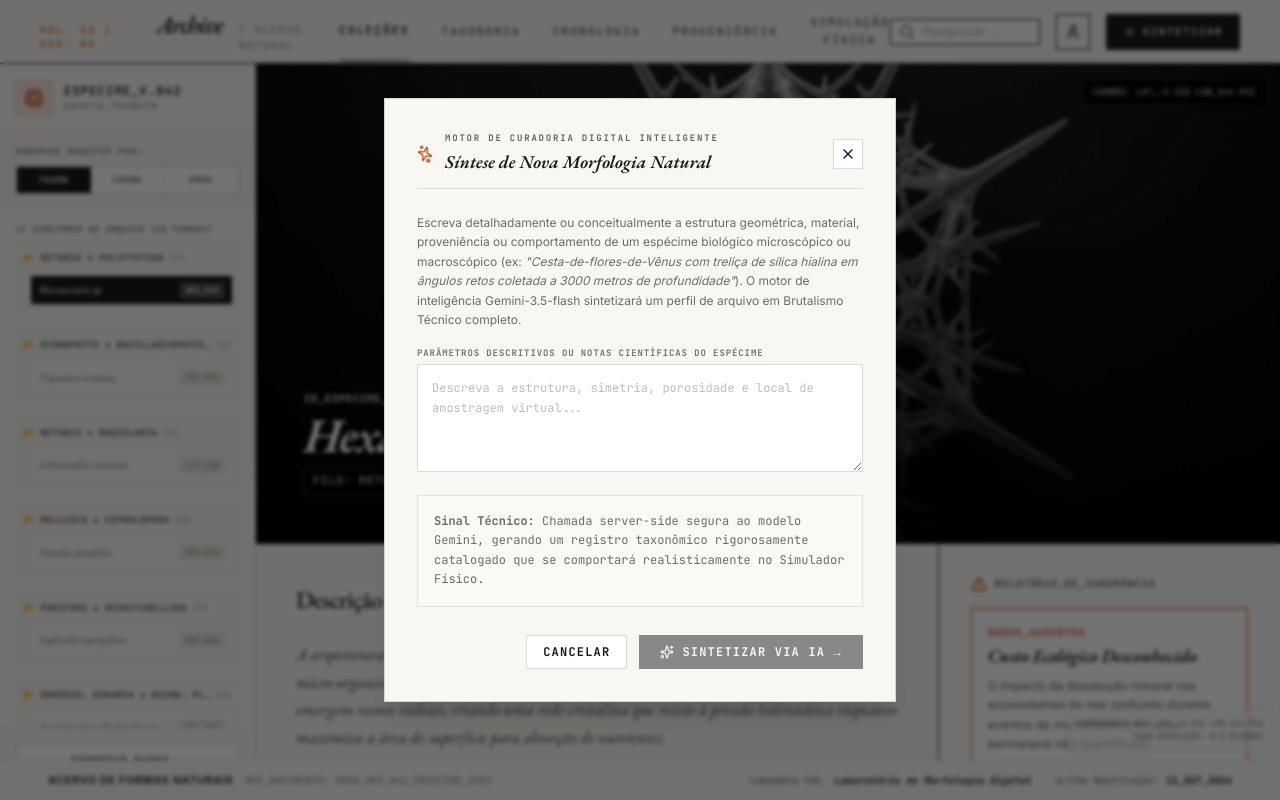
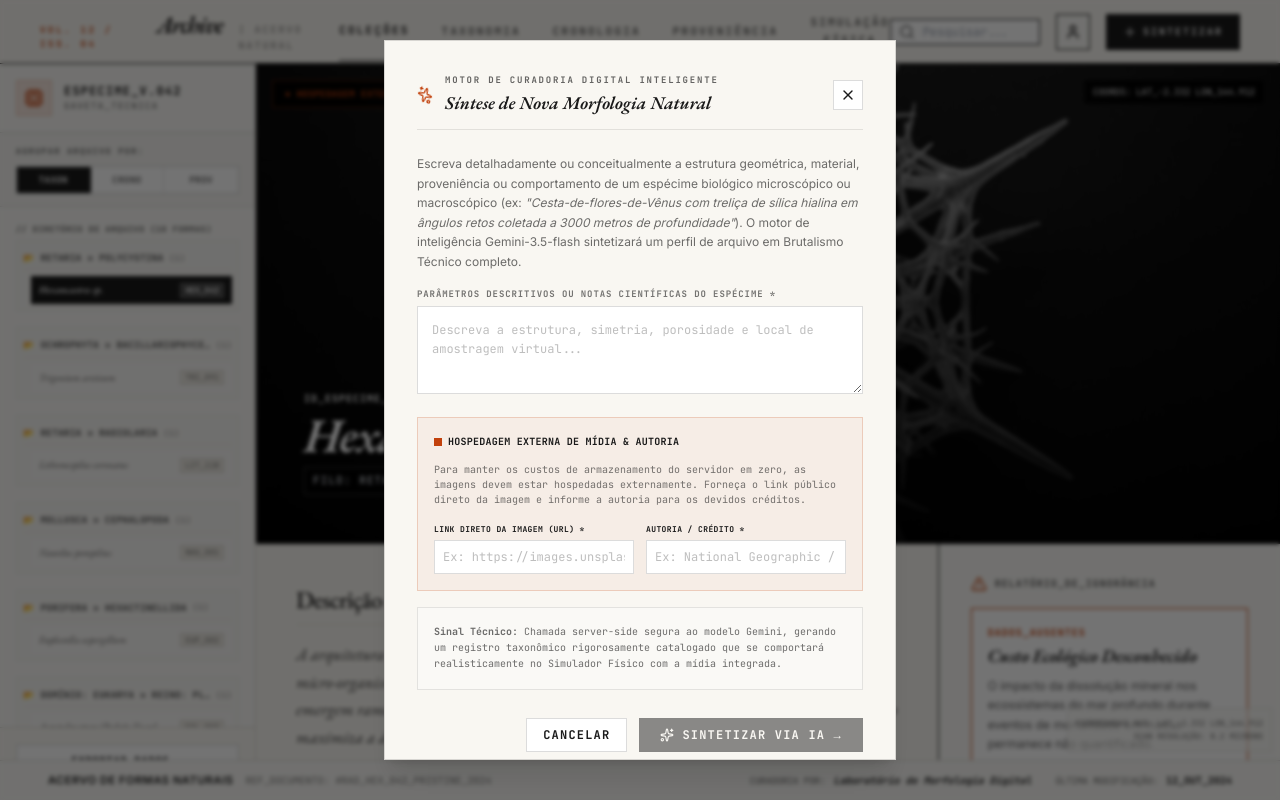
Before and after one commit to deimosAzar/Arquivo, a React (Vite) app: page / in a window 1280 px wide. Both pictures are taken after a click on the button "SINTETIZAR". Shown: the top 800 px of the page. Built offline with nearby package versions, Linux system fonts and the light colour scheme.

Commit message:
feat(synthesizer): add support for custom image metadata
Include fields for user-provided image URLs and author attribution when synthesizing new specimens. Update the Specimen interface to store author information.

```diff
--- a/src/App.tsx
+++ b/src/App.tsx
@@ -115,6 +115,8 @@ export default function App() {
 
   // AI curator input & logger states
   const [customSpecimenPrompt, setCustomSpecimenPrompt] = useState("");
+  const [userImageUrl, setUserImageUrl] = useState("");
+  const [userImageAuthor, setUserImageAuthor] = useState("");
   const [isSynthesizing, setIsSynthesizing] = useState(false);
   const [synthesisLogs, setSynthesisLogs] = useState<string[]>([]);
   const logContainerRef = useRef<HTMLDivElement>(null);
@@ -313,8 +315,9 @@ export default function App() {
         // Synthesized specimen is appended to state list
         const newSpecimen: Specimen = {
           ...data,
-          // Fallback image in case
-          imagem_url: data.imagem_url || "https://images.unsplash.com/photo-1507668077129-56e32842fceb?q=80&w=800"
+          // Custom external image link if specified, otherwise fallback image
+          imagem_url: userImageUrl.trim() || "https://images.unsplash.com/photo-1507668077129-56e32842fceb?q=80&w=800",
+          imagem_autor: userImageAuthor.trim() || "Autoria Indeterminada"
         };
 
         setTimeout(() => {
@@ -323,6 +326,8 @@ export default function App() {
           setIsSynthesizing(false);
           setSynthesizerOpen(false);
           setCustomSpecimenPrompt("");
+          setUserImageUrl("");
+          setUserImageAuthor("");
           setActiveTab("colecoes");
         }, 1500);
 
@@ -649,6 +654,13 @@ export default function App() {
                     <div className="text-gray-300 text-[11px] font-medium uppercase tracking-widest mt-2 bg-black/40 py-1 px-2 border border-white/20 self-start">
                       {activeSpecimen.lineage}
                     </div>
+                  </div>
+
+                  {/* Photo Authorship & Storage Tag to respect Zero Storage Cost constraint */}
+                  <div className="absolute top-4 left-4 bg-black/80 px-3 py-1.5 text-[#F9F7F2] text-[9px] font-mono border border-warning-amber/40 flex flex-col sm:flex-row gap-2 backdrop-blur-xs select-all">
+                    <span className="text-warning-amber font-semibold uppercase tracking-wider">● HOSPEDAGEM EXTERNA DETECTADA</span>
+                    <span className="hidden sm:inline text-[#F9F7F2]/30">|</span>
+                    <span className="uppercase tracking-wider">CRÉDITO DE AUTORIA: {activeSpecimen.imagem_autor || activeSpecimen.imagem_url.startsWith("http") ? (activeSpecimen.imagem_autor || "Fonte Externa Pública") : "Acervo de Formas Naturais"}</span>
                   </div>
 
                   {/* Micro Indicators for interactive feel */}
@@ -2130,11 +2142,11 @@ export default function App() {
 
                   <div className="space-y-1">
                     <label className="text-[9px] font-bold text-secondary-grey/85 uppercase tracking-widest block font-mono">
-                      Parâmetros descritivos ou notas científicas do espécime
+                      Parâmetros descritivos ou notas científicas do espécime *
                     </label>
                     <textarea
                       required
-                      rows={4}
+                      rows={3}
                       value={customSpecimenPrompt}
                       onChange={(e) => setCustomSpecimenPrompt(e.target.value)}
                       placeholder="Descreva a estrutura, simetria, porosidade e local de amostragem virtual..."
@@ -2142,8 +2154,48 @@ export default function App() {
                     />
                   </div>
 
-                  <div className="bg-[#FAF9F6] p-4 border border-primary/10 text-xs text-secondary-grey/90 leading-relaxed font-mono">
-                    <strong>Sinal Técnico:</strong> Chamada server-side segura ao modelo Gemini, gerando um registro taxonômico rigorosamente catalogado que se comportará realisticamente no Simulador Físico.
+                  {/* External Media Hosting & Authorship inputs */}
+                  <div className="p-4 border border-warning-amber/20 bg-warning-amber/5 text-[10px] font-mono text-secondary-grey/90 leading-relaxed space-y-3">
+                    <div className="font-semibold text-primary uppercase tracking-wide flex items-center gap-1.5">
+                      <span className="w-2 h-2 rounded-full bg-warning-amber" />
+                      Hospedagem Externa de Mídia & Autoria
+                    </div>
+                    <p className="text-[10px] leading-normal text-secondary-grey/85">
+                      Para manter os custos de armazenamento do servidor em zero, as imagens devem estar hospedadas externamente. Forneça o link público direto da imagem e informe a autoria para os devidos créditos.
+                    </p>
+
+                    <div className="grid grid-cols-1 sm:grid-cols-2 gap-3 pt-1">
+                      <div className="space-y-1">
+                        <label className="text-[8px] font-bold text-primary uppercase tracking-wider block">
+                          Link Direto da Imagem (URL) *
+                        </label>
+                        <input
+                          type="url"
+                          required
+                          value={userImageUrl}
+                          onChange={(e) => setUserImageUrl(e.target.value)}
+                          placeholder="Ex: https://images.unsplash.com/photo-..."
+                          className="w-full p-2 border border-primary/15 text-xs font-mono focus:outline-none focus:bg-white placeholder:text-secondary-grey/40 bg-white"
+                        />
+                      </div>
+                      <div className="space-y-1">
+                        <label className="text-[8px] font-bold text-primary uppercase tracking-wider block">
+                          Autoria / Crédito *
+                        </label>
+                        <input
+                          type="text"
+                          required
+                          value={userImageAuthor}
+                          onChange={(e) => setUserImageAuthor(e.target.value)}
+                          placeholder="Ex: National Geographic / Nikon Small World"
+                          className="w-full p-2 border border-primary/15 text-xs font-mono focus:outline-none focus:bg-white placeholder:text-secondary-grey/40 bg-white"
+                        />
+                      </div>
+                    </div>
+                  </div>
+
+                  <div className="bg-[#FAF9F6] p-4 border border-primary/10 text-[10px] text-secondary-grey/90 leading-relaxed font-mono">
+                    <strong>Sinal Técnico:</strong> Chamada server-side segura ao modelo Gemini, gerando um registro taxonômico rigorosamente catalogado que se comportará realisticamente no Simulador Físico com a mídia integrada.
                   </div>
 
                   <div className="flex justify-end gap-3 pt-3">
@@ -2156,7 +2208,7 @@ export default function App() {
                     </button>
                     <button
                       type="submit"
-                      disabled={!customSpecimenPrompt.trim()}
+                      disabled={!customSpecimenPrompt.trim() || !userImageUrl.trim() || !userImageAuthor.trim()}
                       className="px-5 py-2 bg-primary text-[#F9F7F2] text-xs font-bold uppercase tracking-widest font-mono border border-primary/10 hover:bg-[#1a1a1a] transition-all disabled:opacity-50 disabled:cursor-not-allowed flex items-center gap-2 cursor-pointer"
                     >
                       <Sparkles className="w-3.5 h-3.5" />
--- a/src/types.ts
+++ b/src/types.ts
@@ -38,6 +38,7 @@ export interface Specimen {
   nome: string; // e.g. Hexancastra sp.
   lineage: string; // e.g. FILO: RETARIA | CLASSE: POLYCYSTINA | ORDEM: SPUMELLARIA
   imagem_url: string;
+  imagem_autor?: string;
   image_prompt?: string;
   descricao_funcional: string;
   logica_ramificacao: string;
```
